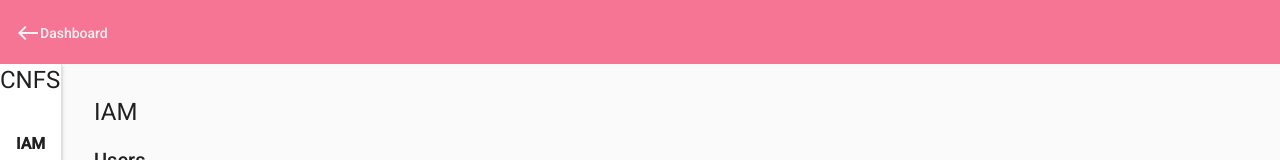
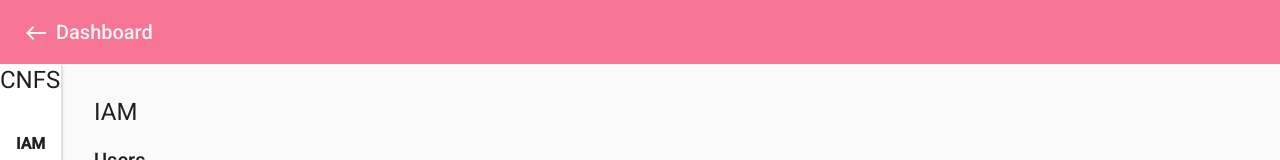
Before and after one commit to rails-on-services/cnfs.ts, an Angular app: page /iam/users in a window 1280 px wide. Shown: the top 160 px of the page. Built offline with nearby package versions, Linux system fonts and the light colour scheme.

Commit message:
fix toolbar (#4)

```diff
--- a/apps/dashboard/src/app/app.component.html
+++ b/apps/dashboard/src/app/app.component.html
@@ -2,8 +2,8 @@
   <button mat-icon-button aria-label="Toggle sidenav" (click)="drawer.toggle()">
     <mat-icon *ngIf="!drawer.opened">menu</mat-icon>
     <mat-icon *ngIf="drawer.opened">west</mat-icon>
-    <span>Dashboard</span>
   </button>
+  <span>Dashboard</span>
 </mat-toolbar>
 <mat-drawer-container class="container" autosize>
   <mat-drawer #drawer class="sidenav" mode="side" opened>
```
